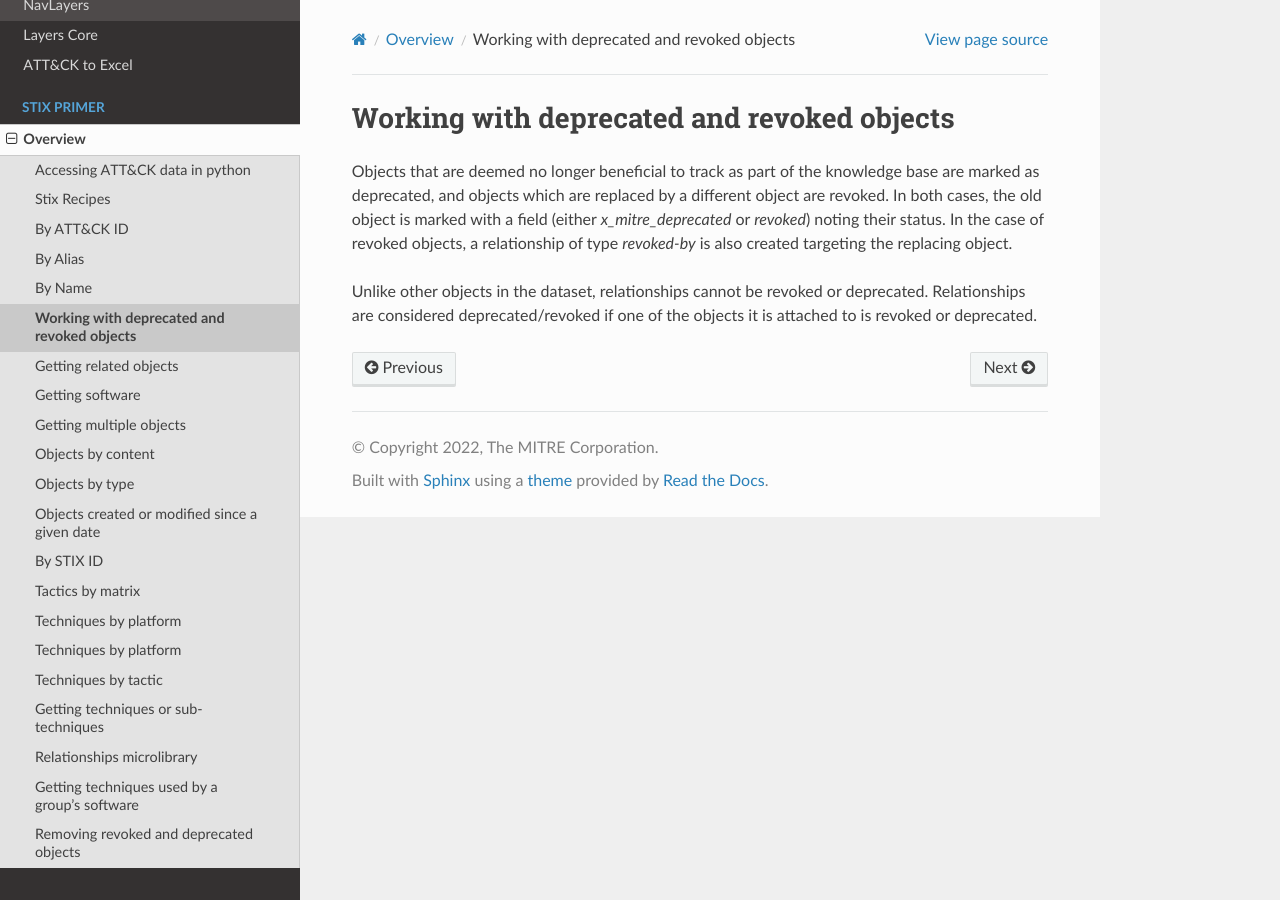
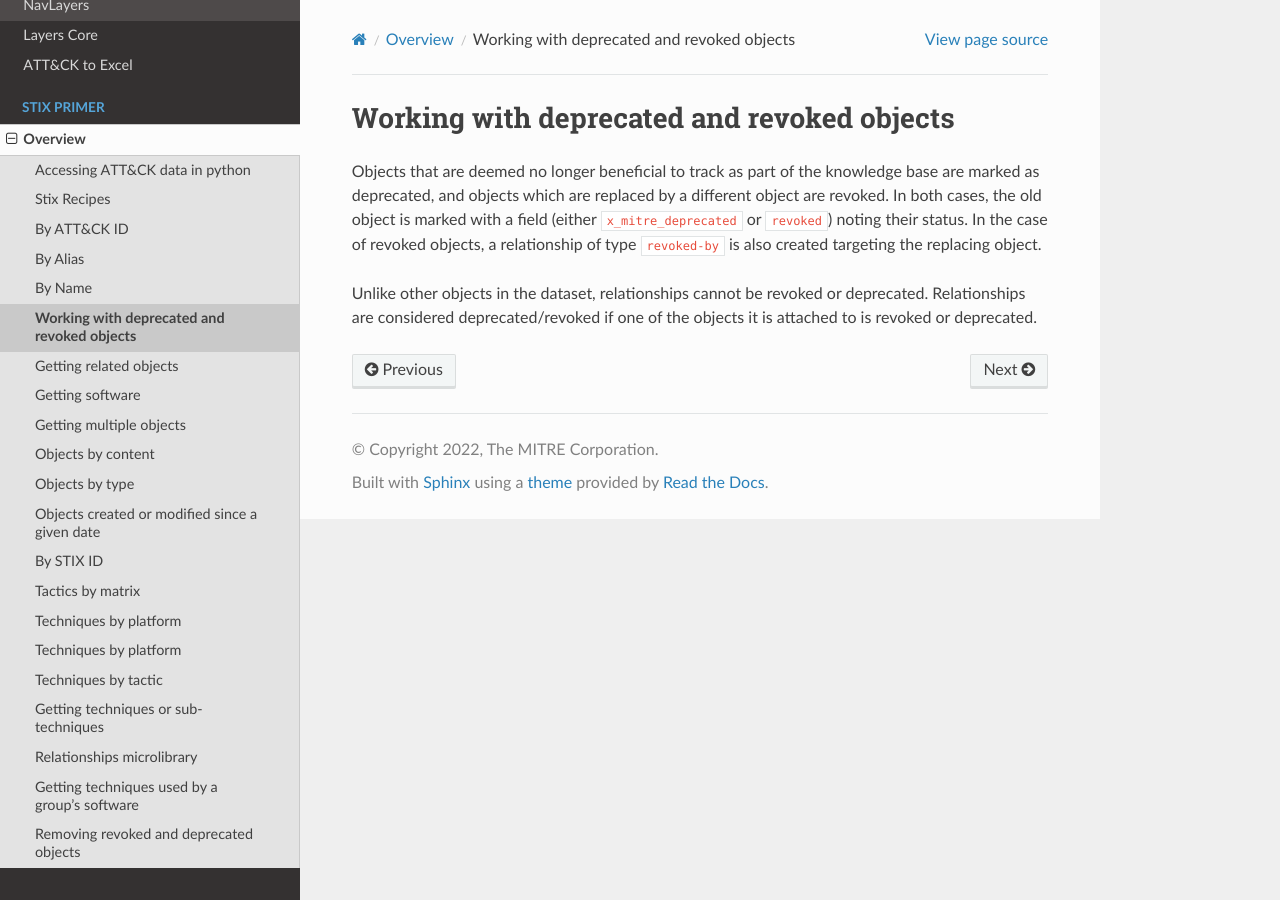
Before and after one commit to mitre-attack/mitreattack-python, a Sphinx documentation site: the page built from docs/stix_primer/deprecated_revoked.rst, in a window 1280 px wide. Built offline with Sphinx 7.4.7 and the Read the Docs theme 2.0.0, drawn with Linux system fonts in a browser that asks for light colours; pages that are not in the unit, such as notebooks, are missing from menus.

```diff
--- a/docs/stix_primer/deprecated_revoked.rst
+++ b/docs/stix_primer/deprecated_revoked.rst
@@ -1,6 +1,6 @@
 Working with deprecated and revoked objects
 ===============
 
-Objects that are deemed no longer beneficial to track as part of the knowledge base are marked as deprecated, and objects which are replaced by a different object are revoked. In both cases, the old object is marked with a field (either `x_mitre_deprecated` or `revoked`) noting their status. In the case of revoked objects, a relationship of type `revoked-by` is also created targeting the replacing object.
+Objects that are deemed no longer beneficial to track as part of the knowledge base are marked as deprecated, and objects which are replaced by a different object are revoked. In both cases, the old object is marked with a field (either ``x_mitre_deprecated`` or ``revoked``) noting their status. In the case of revoked objects, a relationship of type ``revoked-by`` is also created targeting the replacing object.
 
 Unlike other objects in the dataset, relationships cannot be revoked or deprecated. Relationships are considered deprecated/revoked if one of the objects it is attached to is revoked or deprecated.
```
